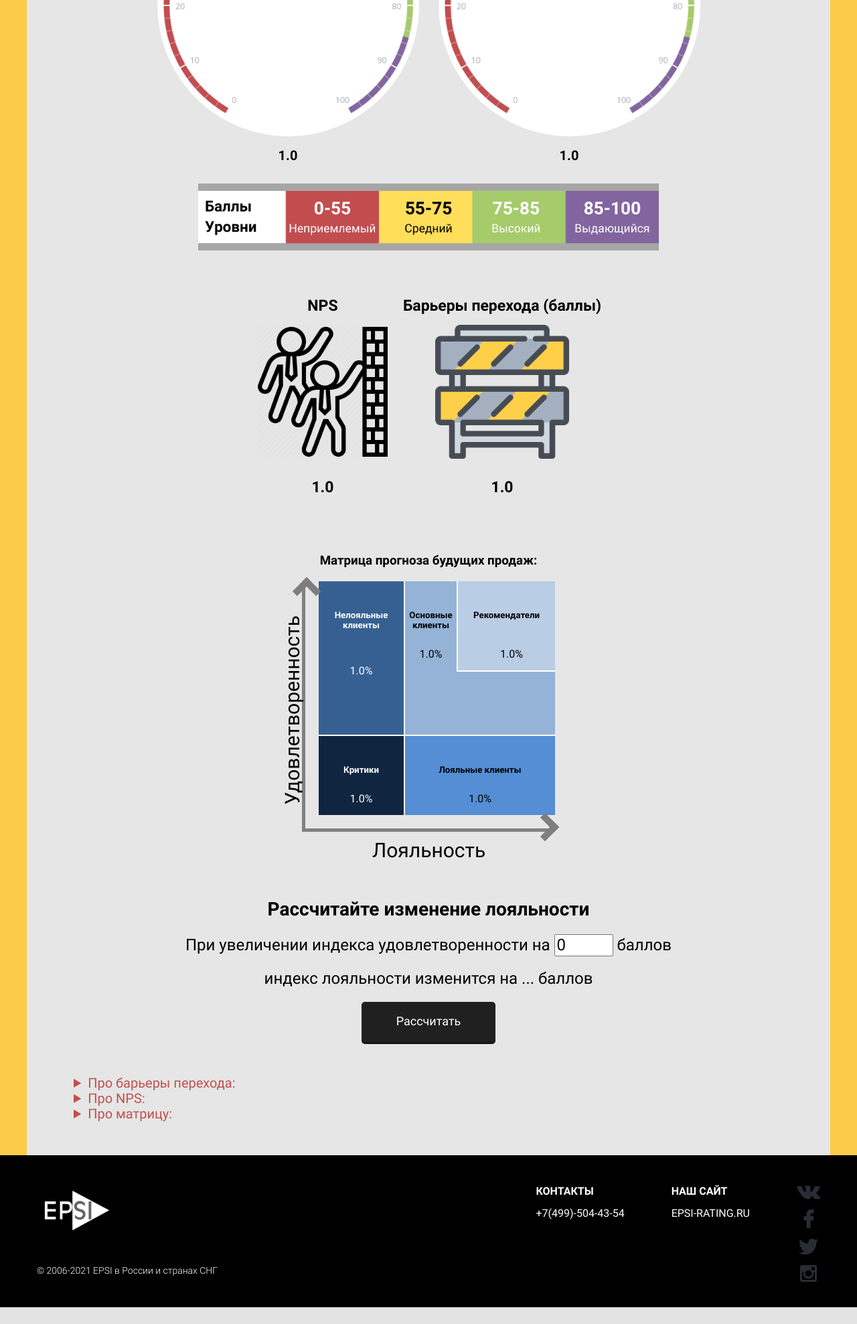
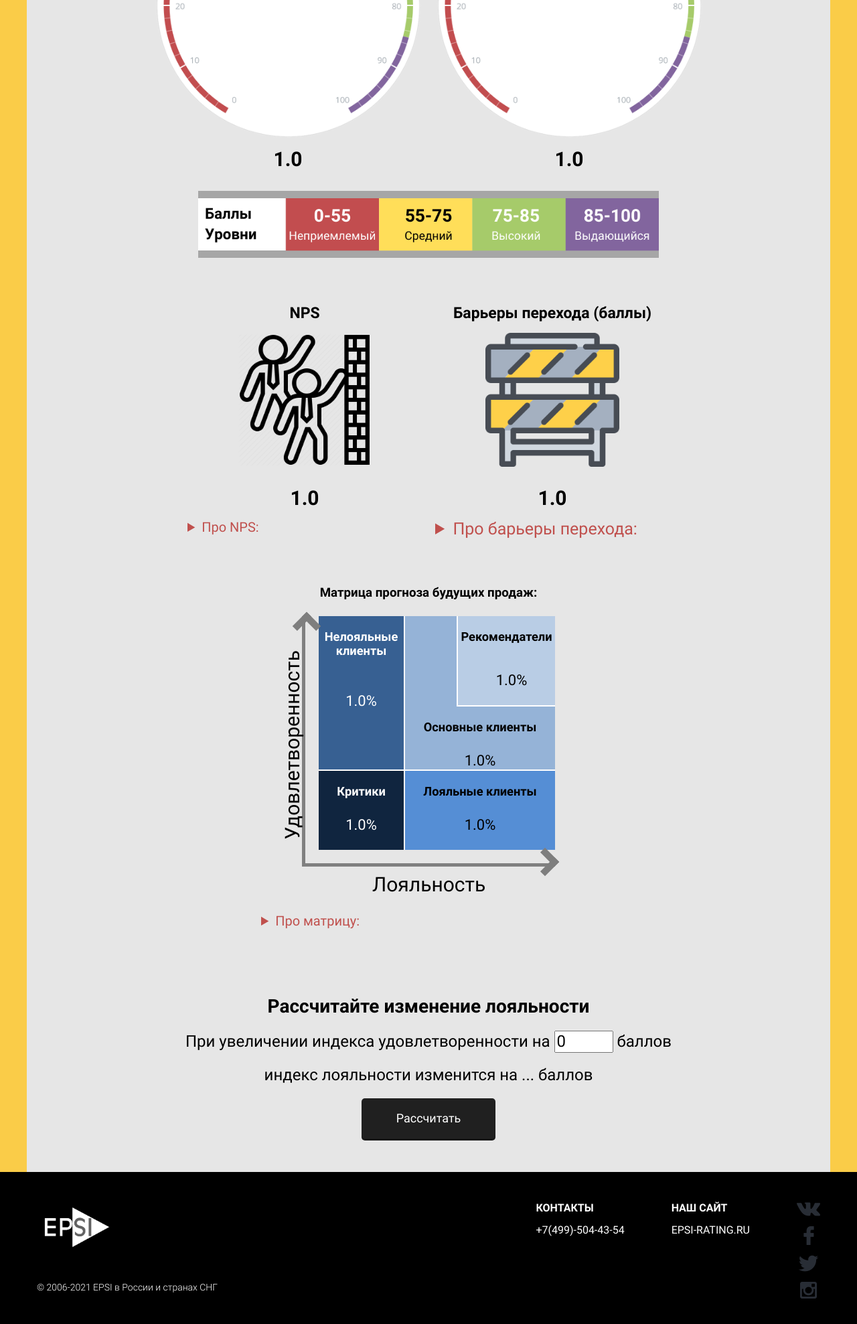
Before and after one commit to OxidNowin/EpsiSnapshot, a Django app: page /detail/1/ in a window 1280 px wide. Shown: the part 538-2515 px from the top of the page at 67% size. Before the commit the page ends 2490 px from the top, so only its background shows below. Run offline with Django 3.2, Linux system fonts and the light colour scheme; a user stored in the database is signed in; tables that the repository leaves empty hold one stand-in row (values such as "Sample post").

Commit message:
итоговая версия 1.02

```diff
--- a/example/calculation/static/css/detail.css
+++ b/example/calculation/static/css/detail.css
@@ -96,7 +96,7 @@
 .indicators__number {
   margin: 0px;
   font-weight: 700;
-  font-size: 20px;
+  font-size: 30px;
   color: var(--black-color);
   margin-top: 10px;
 }
@@ -181,7 +181,7 @@
   margin: 0px;
   margin-top: 30px;
   margin-bottom: 15px;
-  font-size: 23px;
+  font-size: 30px;
   font-weight: 700;
   color: var(--black-color);
 }
@@ -239,7 +239,7 @@ details[open] div{
 
 .matrix__title {
   margin: 0px;
-  margin-bottom: 20px;
+  margin-bottom: 23px;
 }
 
 .box{
@@ -285,6 +285,14 @@ details[open] div{
 	border-bottom: 2px solid #fff;
 }
 
+.box-name {
+  margin: 0px;
+}
+
+.right__top-big {
+  margin-top: 135px;
+}
+
 .right__top h5{
   position: relative;
   top: 20px;
@@ -314,6 +322,7 @@ details[open] div{
 
 .box__main {
   display: flex;
+  font-size: 22px;
 }
 
 .box__left {
@@ -487,7 +496,12 @@ details summary{
 }
 
 details {
-  width: 1000px;
+  width: 350px;
+}
+
+.matrix-det {
+  width: 500px;
+  margin-top: 70px;
 }
 
 /* media */
--- a/example/calculation/static/css/style.css
+++ b/example/calculation/static/css/style.css
@@ -146,8 +146,10 @@
 
 .error-message {
   display: block;
+  padding-top: 10px;
+  display: block;
   text-align: center;
-  color: var(--white-color);
+  color: var(--red-color);
 }
 
 /* header */
--- a/example/calculation/templates/calculation/detail.html
+++ b/example/calculation/templates/calculation/detail.html
@@ -47,12 +47,24 @@
 					<h3 class="nps-barrier__title">NPS</h3>
 					<img src="{% static 'img/nps.png' %}" alt="nps">
 					<p id="nps" class="nps-barrier__score">{{ post.nps }}</p>
+					<details>
+						<summary>Про NPS:</summary>
+						<div class="nps-deta">
+							Показатель NPS, значение которого больше 0 принято считать как "хорошие отношения с клиентами", значение от "+50" стоит рассматривать как "отличные отношения с клиентами", показатель более "+70" стоит рассматривать как "исключительные отношения с клиентами".
+						</div>
+					</details>
 				</div>
 
 				<div class="barrier">
 					<h3 class="nps-barrier__title">Барьеры перехода (баллы)</h3>
 					<img src="{% static 'img/barrier.png' %}" alt="barrier">
 					<p id="barrier" class="nps-barrier__score">{{ post.barrier }}</p>
+					<details>
+						<summary>Про барьеры перехода:</summary>
+						<div class="bar-det">
+							Положительное значение свидетельствует о наличии выстроенных барьеров перехода для клиентов к другим поставщикам, которые связаны со значительными затратами для них (денежные, временные, психологические, транзакционные и т.д.).
+						</div>
+					</details>
 				</div>
 			</div>
 		</section>
@@ -63,25 +75,25 @@
 					<div class="box__main">
 						<div class="box__left" style="color: #FFFFFF;">
 							<div class="left__top">
-								 <h5>Нелояльные клиенты</h5>
+								 <h5 class="box-name">Нелояльные клиенты</h5>
 									<p id="gr_two"> {{ post.two }}% </p>
 							</div>
 							<div class="left__bot">
-								<h5>Критики</h5>
+								<h5 class="box-name">Критики</h5>
 								<p id="gr_one"> {{ post.one }}% </p>
 							</div>
 						</div>
 						<div class="box__right">
 							<div class="right__top">
 								<div class="top__small">
-								<h5>Рекомендатели</h5>
+								<h5 class="box-name">Рекомендатели</h5>
 								<p id="gr_four"> {{ post.four }}% </p>
 								</div>
-								<h5>Основные клиенты</h5>
+								<h5 class="box-name right__top-big">Основные клиенты</h5>
 								<p id="gr_five"> {{ post.five }}% </p>
 							</div>
 							<div class="right__bot">
-								<h5>Лояльные клиенты</h5>
+								<h5 class="box-name">Лояльные клиенты</h5>
 								<p id="gr_three"> {{ post.three }}% </p>
 							</div>
 						</div>
@@ -91,6 +103,18 @@
 					<div class="first__arrow"></div>
 					<div class="second__arrow"></div>
 				</div>
+				<details class="matrix-det">
+					<summary>Про матрицу:</summary>
+					<div class="detail">
+						<ul>
+							<li><strong>Рекомендатели</strong> – наиболее удовлетворенные и одновременно высоколояльные клиенты, они представляют собой группу наиболее надежных и ценных клиентов. </li>
+							<li><strong>Основные клиенты</strong> – в достаточной степени удовлетворенные и лояльные клиенты. На них могут быть направлены основные усилия по развитию отношений, комплексные программы улучшений и перевода в группу рекомендателей. </li>
+							<li><strong>Лояльные клиенты</strong> – группа тех, кто привязан к поставщику из-за отсутствия возможности использовать продукцию других поставщиков, но они не проявляют удовлетворенности сотрудничеством (дают скорее негативные оценки). Удержание этой группы клиентов очень сильно зависит от действий конкурентов. </li>
+							<li><strong>Нелояльные клиенты</strong> – удовлетворены сотрудничеством в достаточной степени, но не имеют серьезной привязки к компании-поставщику и готовы легко перейти к другим поставщикам, если сложатся благоприятные обстоятельства для перехода. </li>
+							<li><strong>Клиенты-критики</strong> демонстрируют слабую удовлетворенность и лояльность компании, скорее негативное отношение к сотрудничеству. В этот сегмент попадают те, кто склонен сокращать сотрудничество с компанией. Согласно данным EPSI в нормальной конкурентной среде клиенты-критики прекращают взаимодействие с поставщиком в течение одного-двух лет.</li>
+						</ul>
+					</div>
+				</details>
 			</div>
 		</section>
 			<section class="regress">
@@ -102,34 +126,6 @@
 					<input id="coefa" value="{{post.regressa}}"/>
 				</div>
 			</section>
-			<section class="description">
-				<div class="container description__container">
-					<details>
-						<summary>Про барьеры перехода:</summary>
-						<div class="bar-det">
-							Положительное значение свидетельствует о наличии выстроенных барьеров перехода для клиентов к другим поставщикам, которые связаны со значительными затратами для них (денежные, временные, психологические, транзакционные и т.д.).
-						</div>
-					</details>
-					<details>
-						<summary>Про NPS:</summary>
-						<div class="nps-deta">
-							Показатель NPS, значение которого больше 0 принято считать как "хорошие отношения с клиентами", значение от "+50" стоит рассматривать как "отличные отношения с клиентами", показатель более "+70" стоит рассматривать как "исключительные отношения с клиентами".
-						</div>
-					</details>
-					<details class="matrix-det">
-						<summary>Про матрицу:</summary>
-						<div class="detail">
-							<ul>
-								<li><strong>Рекомендатели</strong> – наиболее удовлетворенные и одновременно высоколояльные клиенты, они представляют собой группу наиболее надежных и ценных клиентов. </li>
-								<li><strong>Основные клиенты</strong> – в достаточной степени удовлетворенные и лояльные клиенты. На них могут быть направлены основные усилия по развитию отношений, комплексные программы улучшений и перевода в группу рекомендателей. </li>
-								<li><strong>Лояльные клиенты</strong> – группа тех, кто привязан к поставщику из-за отсутствия возможности использовать продукцию других поставщиков, но они не проявляют удовлетворенности сотрудничеством (дают скорее негативные оценки). Удержание этой группы клиентов очень сильно зависит от действий конкурентов. </li>
-								<li><strong>Нелояльные клиенты</strong> – удовлетворены сотрудничеством в достаточной степени, но не имеют серьезной привязки к компании-поставщику и готовы легко перейти к другим поставщикам, если сложатся благоприятные обстоятельства для перехода. </li>
-								<li><strong>Клиенты-критики</strong> демонстрируют слабую удовлетворенность и лояльность компании, скорее негативное отношение к сотрудничеству. В этот сегмент попадают те, кто склонен сокращать сотрудничество с компанией. Согласно данным EPSI в нормальной конкурентной среде клиенты-критики прекращают взаимодействие с поставщиком в течение одного-двух лет.</li>
-							</ul>
-						</div>
-					</details>
-				</div>
-			</section>
 </main>
 
 {% include 'include/footer.html' %}
```
